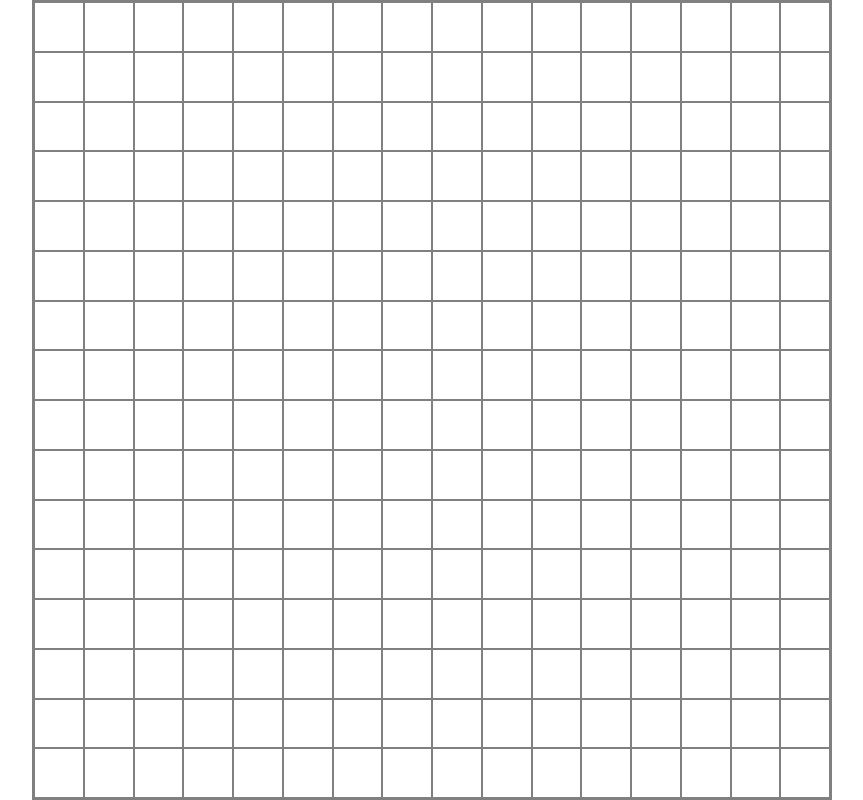
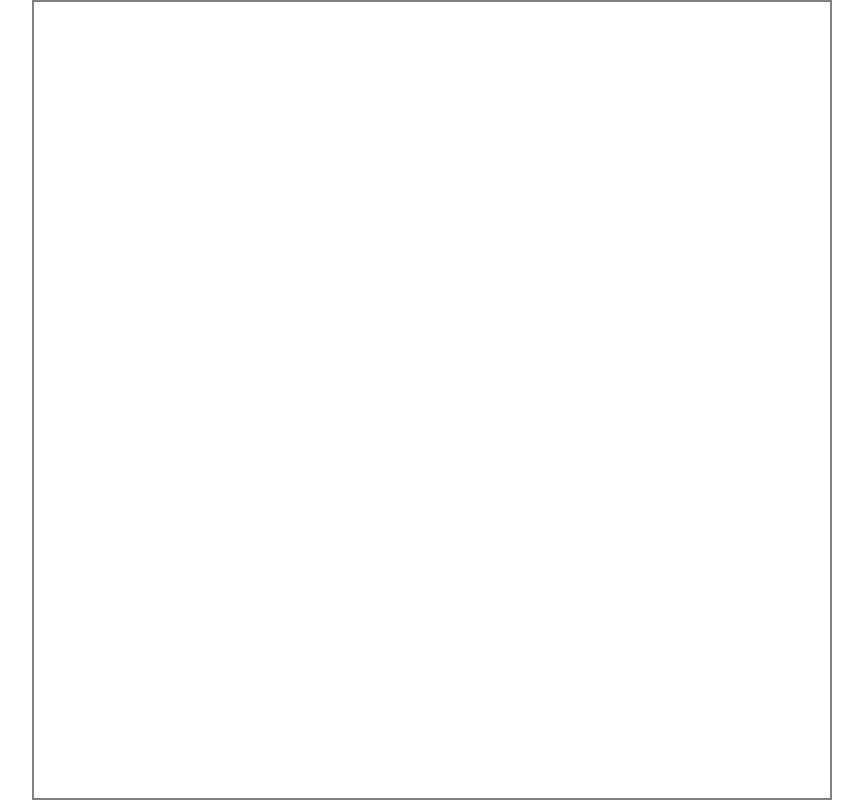
Before and after one commit to YDawoud7/odin-etch-a-sketch, a plain HTML site: page index.html in a window 1280 px wide. Shown: the whole page, without its empty margins (208-1071 px from the left). Drawn offline with Linux system fonts and the light colour scheme.

Commit message:
Added functionality to change square color(to any specified color) on hover and removed grid lines

```diff
--- a/script.js
+++ b/script.js
@@ -1,4 +1,9 @@
-function init_grid(width, height) {
+function onSquareHover(e) {
+  e.target.style.backgroundColor = color;
+  console.log("hi");
+}
+
+function initGrid(width, height, color) {
   const screenWidth = document.documentElement.clientWidth;
   const screenHeight = document.documentElement.clientHeight;
 
@@ -19,6 +24,7 @@ function init_grid(width, height) {
     for (let j = 0; j < width; j++) {
       const square = document.createElement("div");
       square.classList.add("grid-square");
+      square.addEventListener("mouseover", e=>onSquareHover(e, color));
 
       row.appendChild(square);
     }
@@ -28,5 +34,6 @@ function init_grid(width, height) {
 }
 
 const width = 16, height = 16;
+const color = "green";
 
-init_grid(width, height);
+initGrid(width, height, color);
--- a/style.css
+++ b/style.css
@@ -28,6 +28,6 @@
 }
 
 .grid-square {
-  border: 1px solid grey;
+  /* border: 1px solid grey; */
   flex: 1;
 }
```
